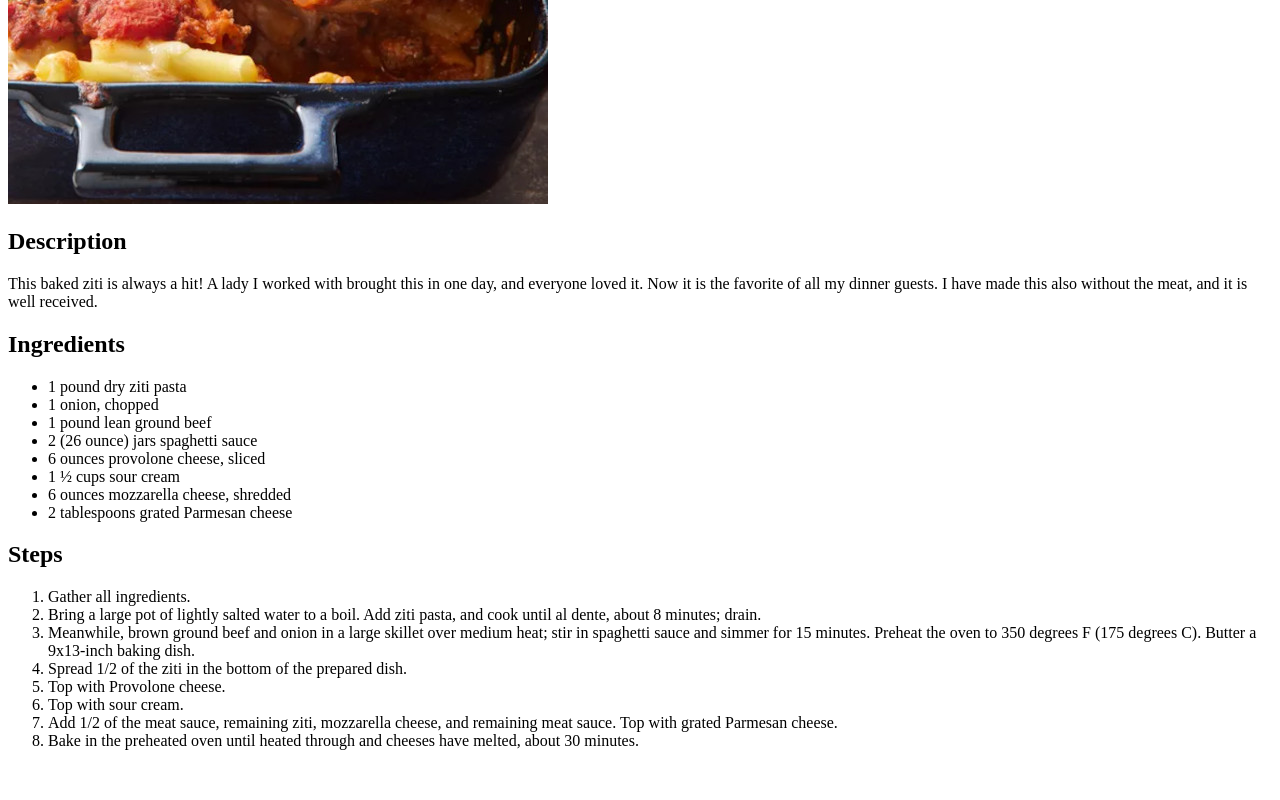
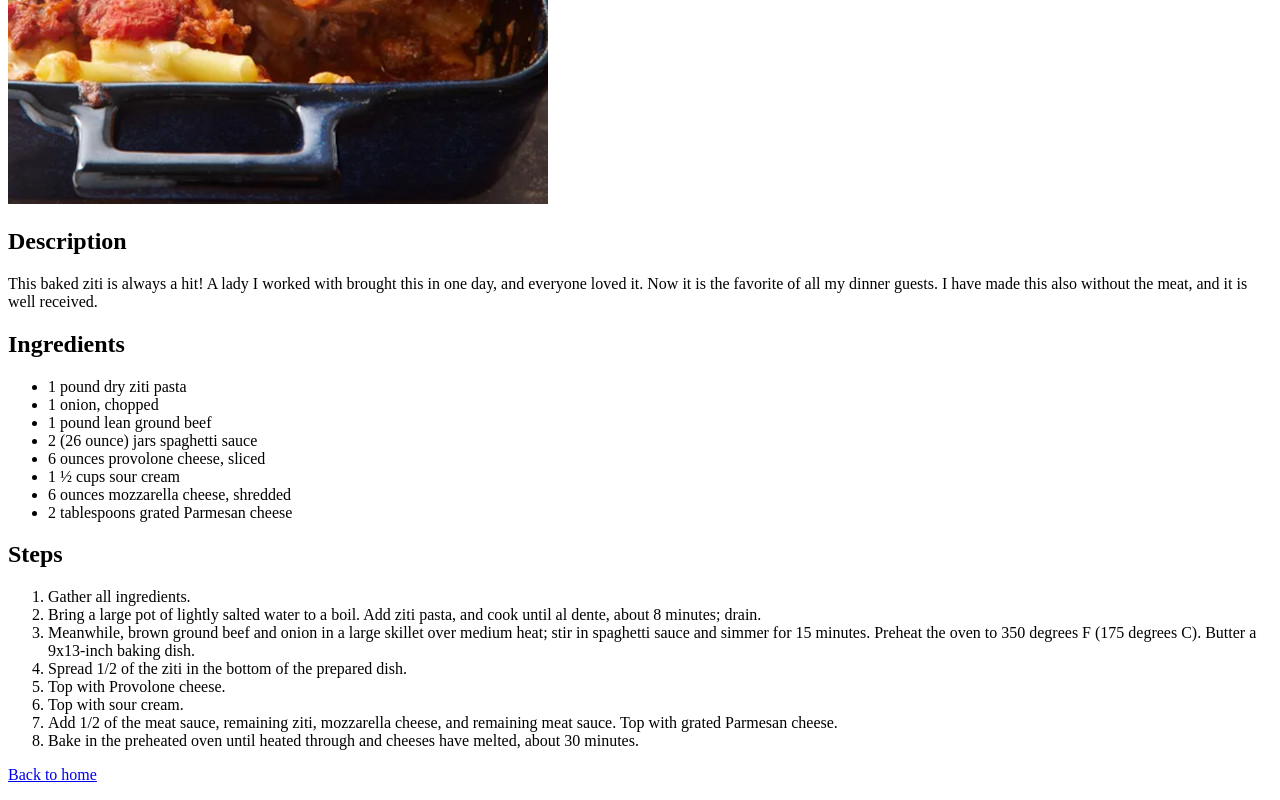
Before and after one commit to raphash/odin-recipes, a plain HTML site: page recipes/baked-ziti.html in a window 1280 px wide. Shown: the part 416-1216 px from the top of the page. Before the commit the page ends 1182 px from the top, so only its background shows below. Drawn offline with Linux system fonts and the light colour scheme.

Commit message:
feat: Back to home

```diff
--- a/recipes/baked-ziti.html
+++ b/recipes/baked-ziti.html
@@ -59,5 +59,9 @@
         <li>Bake in the preheated oven until heated through and cheeses have melted, about 30 minutes.</li>
       </ol>
     </section>
+
+    <p>
+      <a href="../index.html">Back to home</a>
+    </p>
   </body>
 </html>
```
Also changed, not shown: recipes/braised-beef.html (+4 -0 lines), recipes/pumpkin-cake.html (+4 -0 lines).
